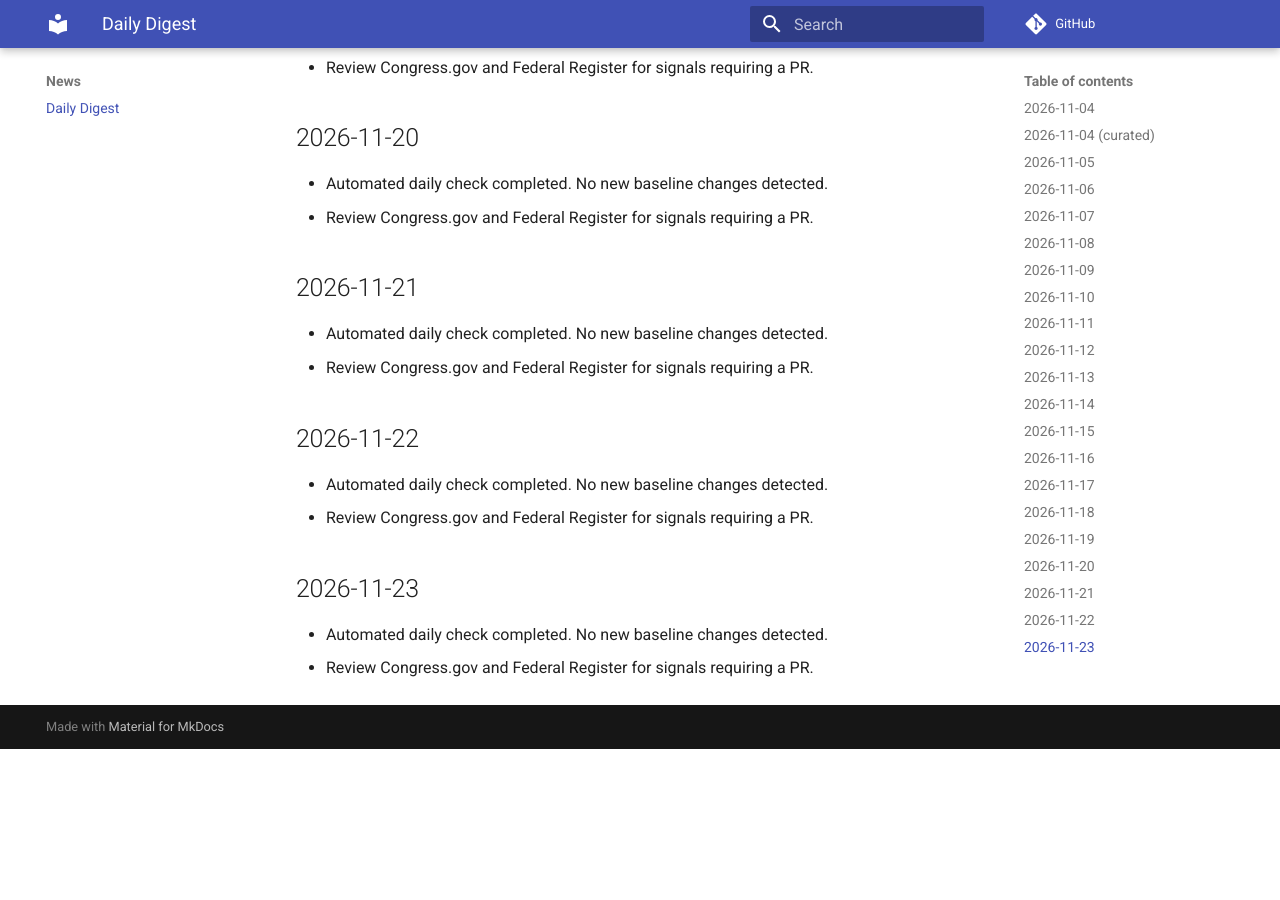
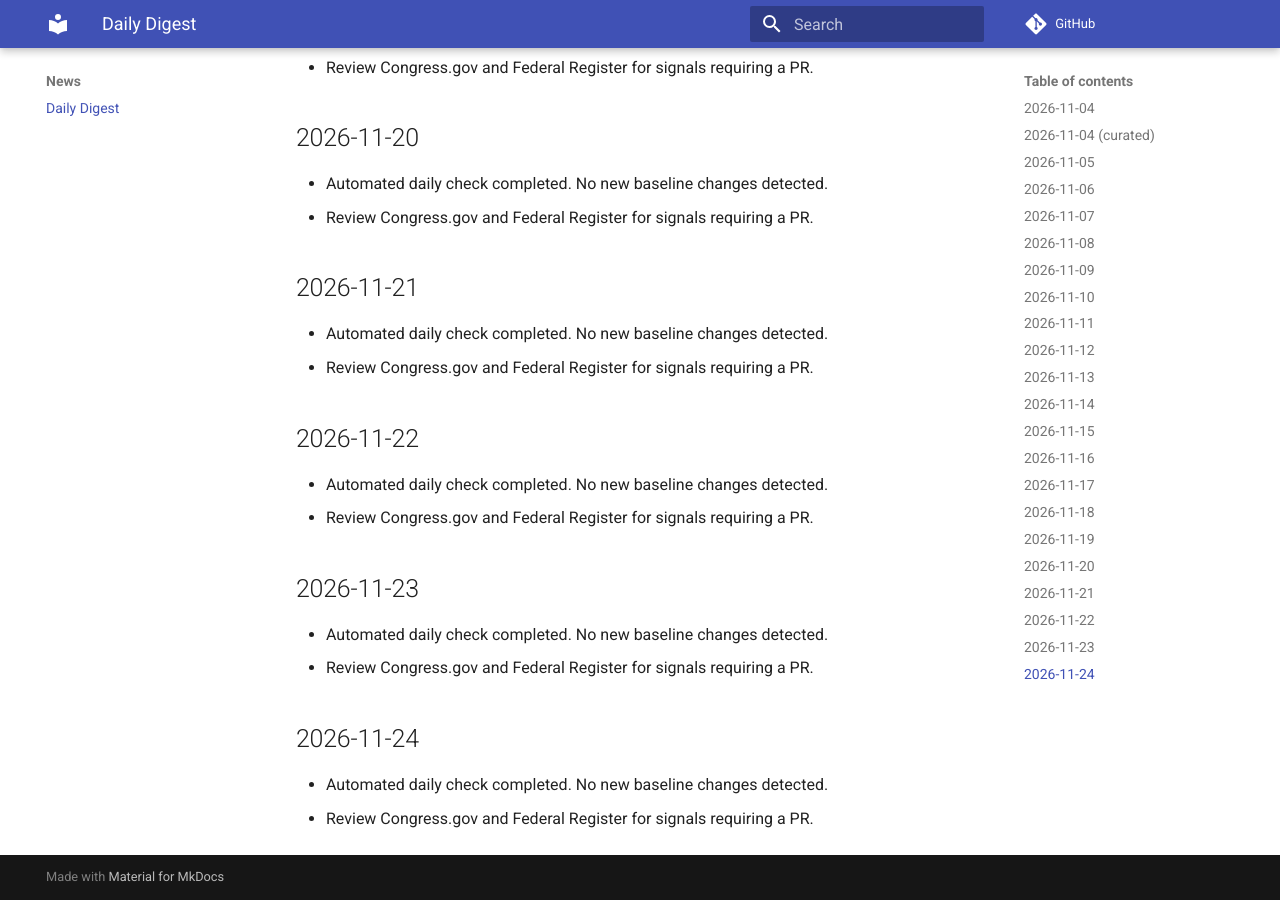
Before and after one commit to felipelago17/Congressional-Influence-Sanctions-Export-Controls, an MkDocs documentation site: the page built from docs/news/digest.md, in a window 1280 px wide and 900 px high, scrolled down 2795 px. Built offline with MkDocs 1.6.1 and Material for MkDocs 9.7.7, drawn with Linux system fonts in a browser that asks for light colours; comment, search, counter and statistics services are not loaded; before the commit the page ends 3544 px from its top, so only the background shows below that.

Commit message:
chore: daily digest

```diff
--- a/docs/news/digest.md
+++ b/docs/news/digest.md
@@ -105,3 +105,8 @@ Automated updates only. Tracker rows are added via pull request.
 
 - Automated daily check completed. No new baseline changes detected.
 - Review Congress.gov and Federal Register for signals requiring a PR.
+
+## 2026-11-24
+
+- Automated daily check completed. No new baseline changes detected.
+- Review Congress.gov and Federal Register for signals requiring a PR.
```
